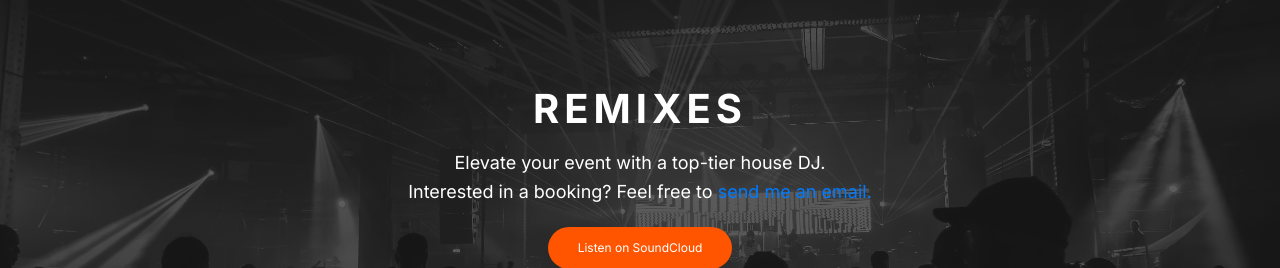
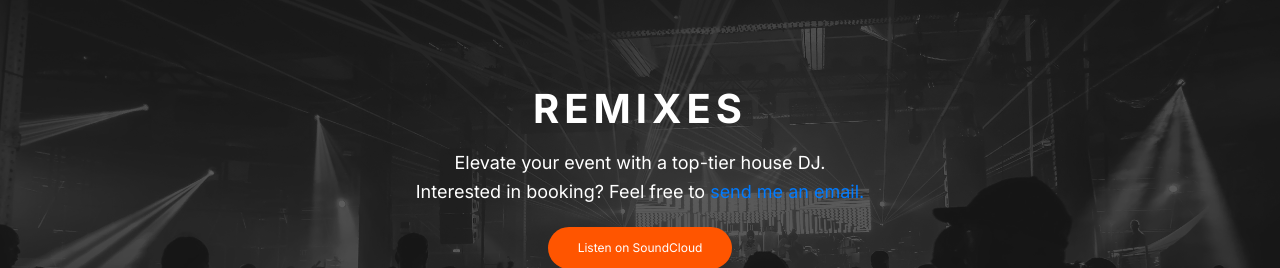
Before and after one commit to jrobles0717/Vos-Website, a React (Vite) app: page / in a window 1280 px wide. Shown: the part 1026-1294 px from the top of the page. Built offline with nearby package versions, Linux system fonts and the light colour scheme.

Commit message:
Update remixes text

```diff
--- a/src/components/view/Remix.jsx
+++ b/src/components/view/Remix.jsx
@@ -13,7 +13,7 @@ const Remix = () => {
             Elevate your event with a top-tier house DJ.
             <br />
             <span className="booking-text">
-              Interested in a booking? Feel free to{" "}
+              Interested in booking? Feel free to{" "}
               <a href="mailto:esvoshmusic@gmail.com" className="email-link">
                 send me an email.
               </a>
```
